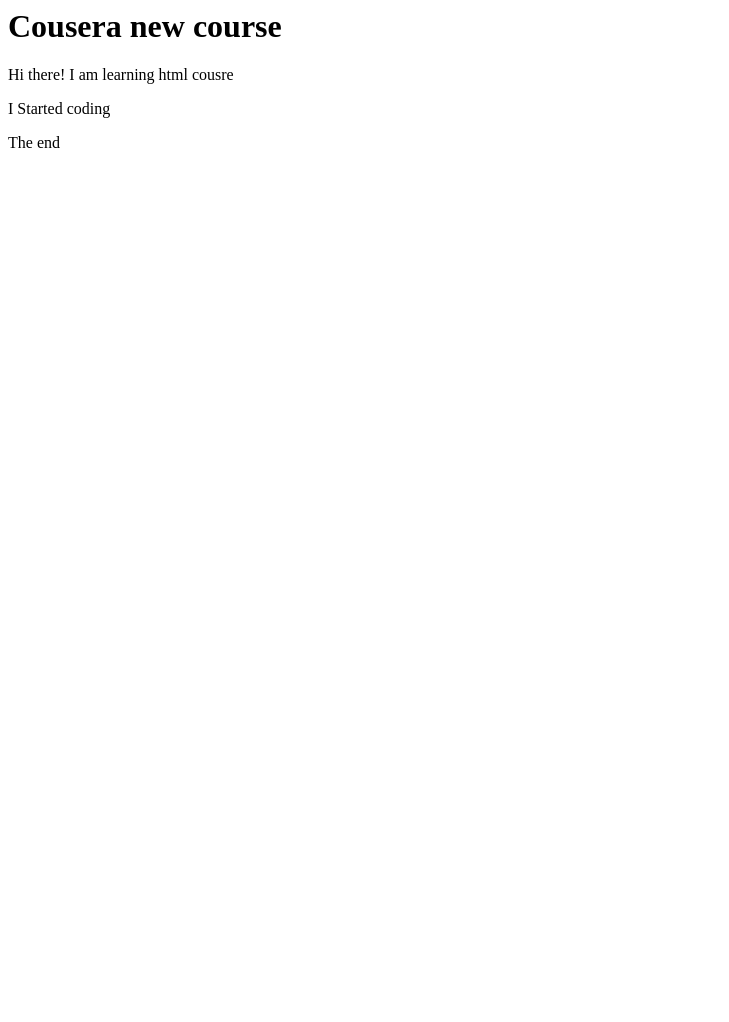
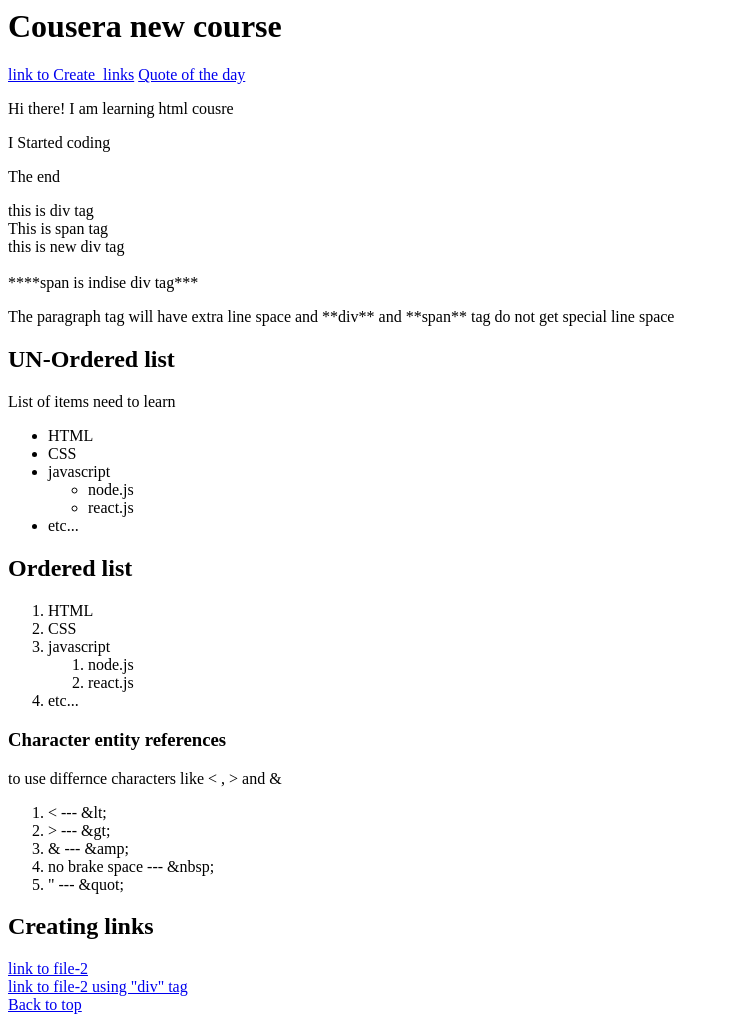
Before and after one commit to gudipudi095/courseratest, a plain HTML site: page index.html in a window 1280 px wide. Shown: the whole page, without its empty margins (0-729 px from the left). Before the commit the page ends 800 px from the top, so only its background shows below. Drawn offline with Linux system fonts and the light colour scheme.

Commit message:
total course notes

```diff
--- a/index.html
+++ b/index.html
@@ -2,12 +2,64 @@
 <head>
     <meta charset="UTF-8">
     <meta name="viewport" content="width=device-width, initial-scale=1.0">
-    <title>Document</title>
+    <title>Test page</title>
 </head>
 <body>
-    <h1>Cousera new course</h1>
+    <h1 id="back_to_top">Cousera new course</h1>
+    <a href="#Create_links">link to Create_links</a>
+    <a href="imagefolder/forimage.html">Quote of the day</a>
     <p>Hi there! I am learning html cousre</p>
     <p>I Started coding</p>
     <p>The end</p>
+    <div>this is div tag</div>
+    <span>This is span tag</span>
+    <div>this is new div tag <br><br><span>****span is indise div tag***</span></div>
+    <p>The paragraph tag will have extra line space and **div** and **span** tag do not get special line space</p>
+    <h2>UN-Ordered list</h2>
+    <div>
+    List of items need to learn
+    <ul>
+        <li>HTML</li>
+        <li>CSS</li>
+        <li>javascript</li>
+        <ul>
+            <li>node.js</li>
+            <li>react.js</li>
+        </ul>
+        <li>etc...</li>
+    </ul>
+    </div>
+    <h2>Ordered list</h2>
+    <ol>
+        <li>HTML</li>
+        <li>CSS</li>
+        <li>javascript</li>
+        <ol>
+            <li>node.js</li>
+            <li>react.js</li>
+        </ol>
+        <li>etc...</li>
+    </ol>
+
+    <h3>Character entity references</h3>
+    <div>
+        to use differnce characters like &lt; , &gt; and &amp;
+    <ol>
+        <li>&lt; --- &amp;lt;</li>
+        <li>&gt; --- &amp;gt;</li>
+        <li>&amp; --- &amp;amp;</li>
+        <li>no brake space --- &amp;nbsp;</li>
+        <li>&quot; --- &amp;quot;</li>
+    </ol>
+    </div>
+
+    <h2 id="Create_links">Creating links</h2>
+    <title>Internal links</title>
+    <a href="file2.html" title="file2">link to file-2</a>
+    <a href="file2.html" title="Test"><div>link to file-2 using "div" tag</div></a>
+    <a href="#back_to_top">Back to top</a>
+
+
+
 </body>
 </html>
```
Also changed, not shown: file2.html (added, +14 -0 lines), imagefolder/forimage.html (added, +17 -0 lines), imagefolder/quote.jpg (added).
